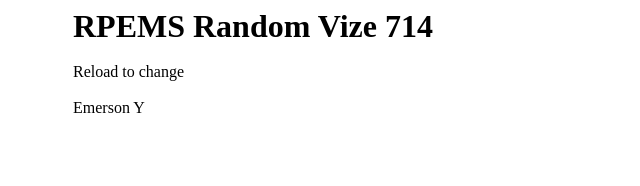
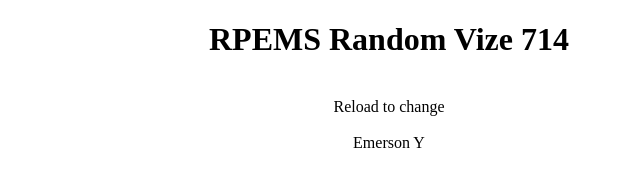
Before and after one commit to rpemsrandom/rpemsrandom.github.io, a plain HTML site: page vize/714/index.html in a window 1280 px wide. Shown: the whole page, without its empty margins (251-891 px from the left). Drawn offline with Linux system fonts and the light colour scheme.

Commit message:
Update index.html

```diff
--- a/vize/714/index.html
+++ b/vize/714/index.html
@@ -2,8 +2,8 @@
 <html>
 	<body>
 		<style>
-			div {margin: auto; width: 50%;}
-			h1 {margin: auto; width: 50%;}
+			div {text-align: center;}
+			h1 {text-align: center;}
 		</style>
 		<h1>RPEMS Random Vize 714</h1>
 		<br>
```
